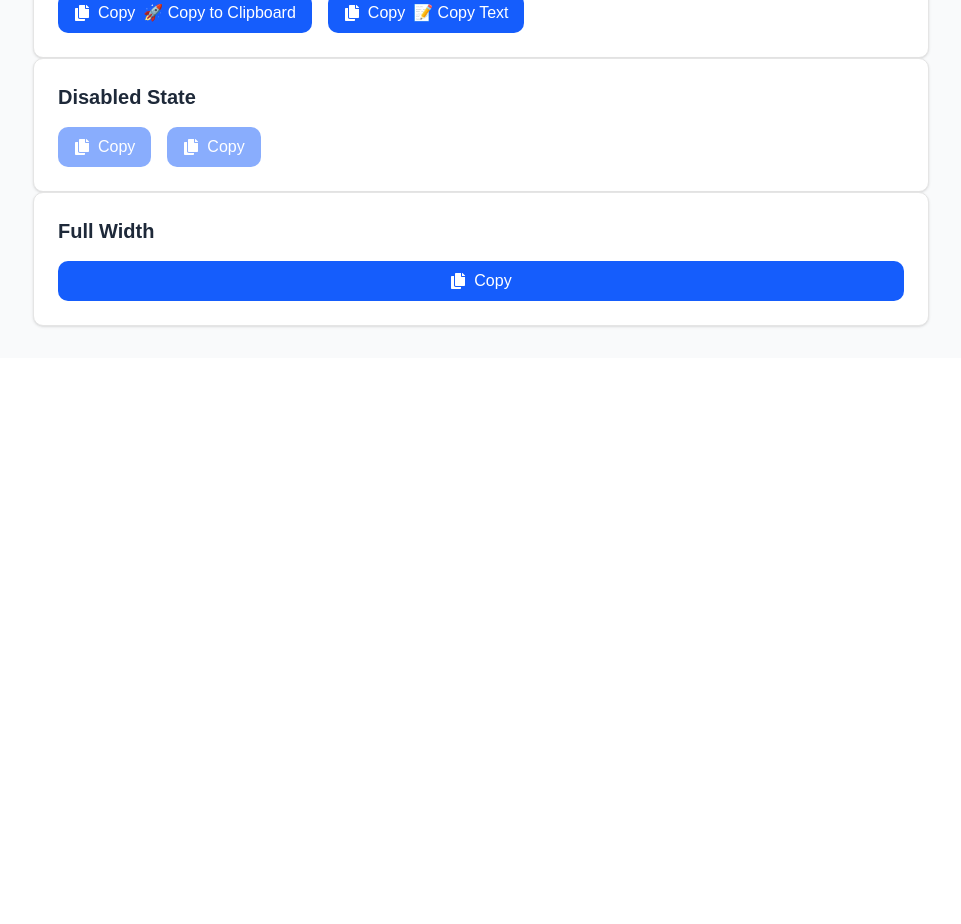
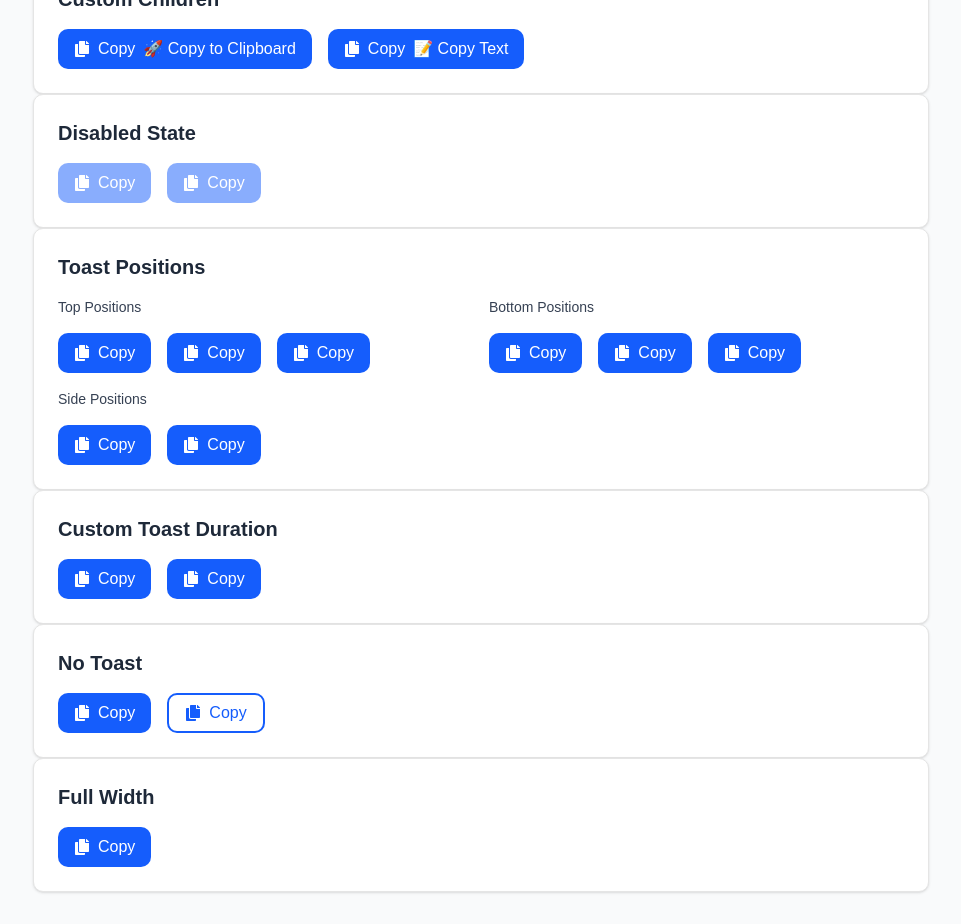
Before and after one commit to gholamreza-hasnzade/react-component-with-tailwind, a React (Vite) app: page / in a window 1280 px wide. Shown: the part 1480-2404 px from the top of the page, without its empty margins (159-1120 px from the left). Before the commit the page ends 1838 px from the top, so only its background shows below. Built offline with nearby package versions, Linux system fonts and the light colour scheme; a web font is replaced by a local one.

Commit message:
feat Clipboard

```diff
--- a/src/components/atoms/clipboard/clipboard.example.tsx
+++ b/src/components/atoms/clipboard/clipboard.example.tsx
@@ -21,7 +21,7 @@ console.log(message);`;
         {/* Basic Usage */}
         <section className="bg-white p-6 rounded-lg shadow-sm border">
           <h2 className="text-xl font-semibold text-gray-800 mb-4">
-            Basic Usage
+            Basic Usage with Toast
           </h2>
           <div className="space-y-4">
             <div className="flex items-center gap-4">
@@ -29,6 +29,9 @@ console.log(message);`;
               <span className="font-mono text-sm bg-gray-100 px-2 py-1 rounded">{basicText}</span>
               <Clipboard text={basicText} />
             </div>
+            <p className="text-sm text-gray-500">
+              Click the button to see the toast notification appear!
+            </p>
           </div>
         </section>
 
@@ -163,6 +166,75 @@ console.log(message);`;
           </div>
         </section>
 
+        {/* Toast Positions */}
+        <section className="bg-white p-6 rounded-lg shadow-sm border">
+          <h2 className="text-xl font-semibold text-gray-800 mb-4">
+            Toast Positions
+          </h2>
+          <div className="grid grid-cols-2 gap-4">
+            <div className="space-y-4">
+              <h3 className="text-sm font-medium text-gray-700">Top Positions</h3>
+              <div className="flex items-center gap-4">
+                <Clipboard text="Top" toastPosition="top" />
+                <Clipboard text="Top Left" toastPosition="top-left" />
+                <Clipboard text="Top Right" toastPosition="top-right" />
+              </div>
+            </div>
+            <div className="space-y-4">
+              <h3 className="text-sm font-medium text-gray-700">Bottom Positions</h3>
+              <div className="flex items-center gap-4">
+                <Clipboard text="Bottom" toastPosition="bottom" />
+                <Clipboard text="Bottom Left" toastPosition="bottom-left" />
+                <Clipboard text="Bottom Right" toastPosition="bottom-right" />
+              </div>
+            </div>
+            <div className="space-y-4">
+              <h3 className="text-sm font-medium text-gray-700">Side Positions</h3>
+              <div className="flex items-center gap-4">
+                <Clipboard text="Left" toastPosition="left" />
+                <Clipboard text="Right" toastPosition="right" />
+              </div>
+            </div>
+          </div>
+        </section>
+
+        {/* Custom Toast Duration */}
+        <section className="bg-white p-6 rounded-lg shadow-sm border">
+          <h2 className="text-xl font-semibold text-gray-800 mb-4">
+            Custom Toast Duration
+          </h2>
+          <div className="flex items-center gap-4">
+            <Clipboard
+              text="Quick toast (1s)"
+              toastDuration={1000}
+              copiedText="Quick!"
+            />
+            <Clipboard
+              text="Long toast (5s)"
+              toastDuration={5000}
+              copiedText="This stays longer!"
+            />
+          </div>
+        </section>
+
+        {/* No Toast */}
+        <section className="bg-white p-6 rounded-lg shadow-sm border">
+          <h2 className="text-xl font-semibold text-gray-800 mb-4">
+            No Toast
+          </h2>
+          <div className="flex items-center gap-4">
+            <Clipboard
+              text="No toast notification"
+              showToast={false}
+            />
+            <Clipboard
+              text="Button changes only"
+              showToast={false}
+              variant="outlined"
+            />
+          </div>
+        </section>
+
         {/* Full Width */}
         <section className="bg-white p-6 rounded-lg shadow-sm border">
           <h2 className="text-xl font-semibold text-gray-800 mb-4">
--- a/src/components/atoms/clipboard/clipboard.tsx
+++ b/src/components/atoms/clipboard/clipboard.tsx
@@ -15,6 +15,9 @@ export interface ClipboardProps {
   showText?: boolean;
   copyText?: string;
   copiedText?: string;
+  showToast?: boolean;
+  toastPosition?: "top" | "bottom" | "left" | "right" | "top-left" | "top-right" | "bottom-left" | "bottom-right";
+  toastDuration?: number;
   onCopy?: (text: string) => void;
 }
 
@@ -53,6 +56,9 @@ export const Clipboard = React.forwardRef<HTMLButtonElement, ClipboardProps>(
       showText = true,
       copyText = "Copy",
       copiedText = "Copied!",
+      showToast = true,
+      toastPosition = "top",
+      toastDuration = 2000,
       onCopy,
       ...props
     },
@@ -60,6 +66,7 @@ export const Clipboard = React.forwardRef<HTMLButtonElement, ClipboardProps>(
   ) => {
     const [isCopied, setIsCopied] = useState(false);
     const [isLoading, setIsLoading] = useState(false);
+    const [showToastNotification, setShowToastNotification] = useState(false);
 
     const handleCopy = useCallback(async () => {
       if (!text.trim()) return;
@@ -69,19 +76,46 @@ export const Clipboard = React.forwardRef<HTMLButtonElement, ClipboardProps>(
       try {
         await navigator.clipboard.writeText(text);
         setIsCopied(true);
+        setShowToastNotification(true);
         onCopy?.(text);
 
         setTimeout(() => {
           setIsCopied(false);
-        }, 2000);
+          setShowToastNotification(false);
+        }, toastDuration);
       } catch (err) {
         console.error("Failed to copy:", err);
       } finally {
         setIsLoading(false);
       }
-    }, [text, onCopy]);
+    }, [text, onCopy, toastDuration]);
+
+    // Toast position classes
+    const getToastPositionClasses = () => {
+      switch (toastPosition) {
+        case "top":
+          return "bottom-full left-1/2 transform -translate-x-1/2 mb-2";
+        case "bottom":
+          return "top-full left-1/2 transform -translate-x-1/2 mt-2";
+        case "left":
+          return "right-full top-1/2 transform -translate-y-1/2 mr-2";
+        case "right":
+          return "left-full top-1/2 transform -translate-y-1/2 ml-2";
+        case "top-left":
+          return "bottom-full left-0 mb-2";
+        case "top-right":
+          return "bottom-full right-0 mb-2";
+        case "bottom-left":
+          return "top-full left-0 mt-2";
+        case "bottom-right":
+          return "top-full right-0 mt-2";
+        default:
+          return "bottom-full left-1/2 transform -translate-x-1/2 mb-2";
+      }
+    };
 
     return (
+      <div className="relative inline-block">
         <button
           ref={ref}
           type="button"
@@ -118,6 +152,36 @@ export const Clipboard = React.forwardRef<HTMLButtonElement, ClipboardProps>(
 
           {children}
         </button>
+
+        {/* Toast Notification */}
+        {showToast && showToastNotification && (
+          <div
+            className={cn(
+              "absolute z-50 px-3 py-2 bg-gray-900 text-white text-sm rounded-lg shadow-lg whitespace-nowrap transition-all duration-300 ease-in-out",
+              getToastPositionClasses()
+            )}
+          >
+            <div className="flex items-center gap-2">
+              <FaCheck className="h-3 w-3 text-green-400" />
+              <span>{copiedText}</span>
+            </div>
+            {/* Arrow */}
+            <div
+              className={cn(
+                "absolute w-2 h-2 bg-gray-900 transform rotate-45",
+                toastPosition === "top" && "top-full left-1/2 -translate-x-1/2 -translate-y-1/2",
+                toastPosition === "bottom" && "bottom-full left-1/2 -translate-x-1/2 translate-y-1/2",
+                toastPosition === "left" && "left-full top-1/2 -translate-y-1/2 -translate-x-1/2",
+                toastPosition === "right" && "right-full top-1/2 -translate-y-1/2 translate-x-1/2",
+                toastPosition === "top-left" && "top-full left-3 -translate-y-1/2",
+                toastPosition === "top-right" && "top-full right-3 -translate-y-1/2",
+                toastPosition === "bottom-left" && "bottom-full left-3 translate-y-1/2",
+                toastPosition === "bottom-right" && "bottom-full right-3 translate-y-1/2"
+              )}
+            />
+          </div>
+        )}
+      </div>
     );
   }
 );
```
Lines whose indentation alone changed are shown as unchanged.
